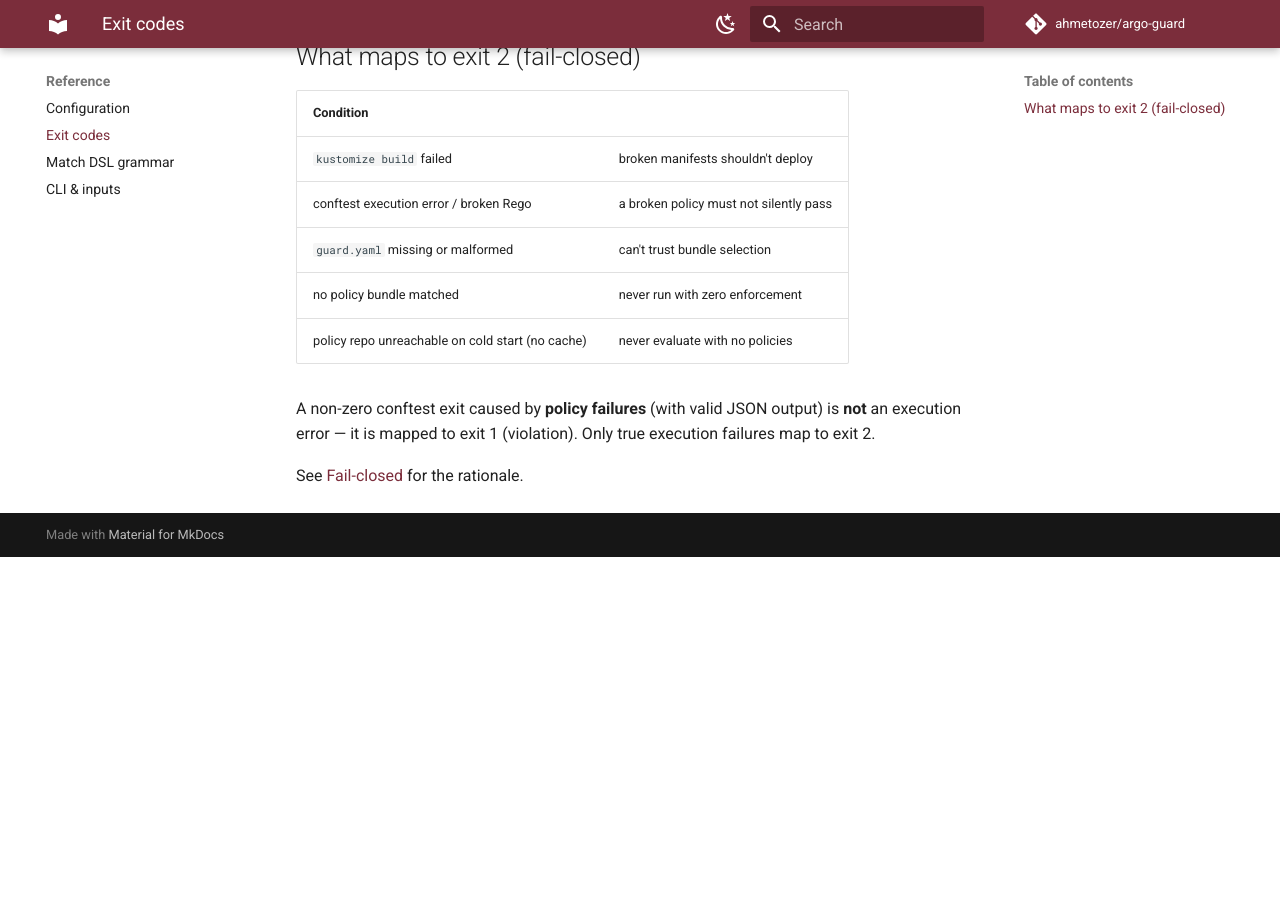
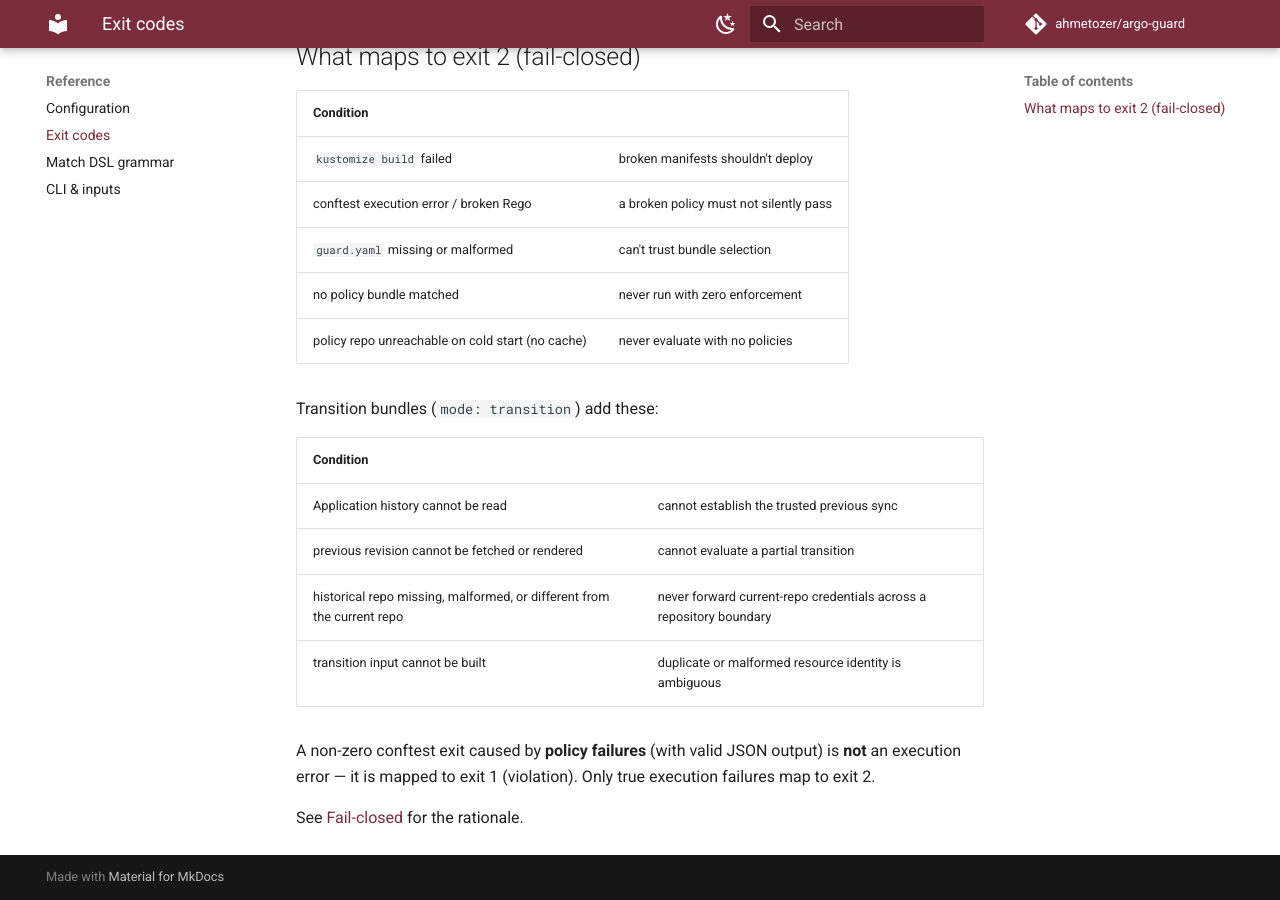
Before and after one commit to ahmetozer/argo-guard, an MkDocs documentation site: the page built from docs/reference/exit-codes.md, in a window 1280 px wide and 900 px high, scrolled down 610 px. Built offline with MkDocs 1.6.1 and Material for MkDocs 9.7.7, drawn with Linux system fonts in a browser that asks for light colours; comment, search, counter and statistics services are not loaded; before the commit the page ends 1167 px from its top, so only the background shows below that.

Commit message:
docs: add transition fail-closed conditions to exit-codes table

```diff
--- a/docs/reference/exit-codes.md
+++ b/docs/reference/exit-codes.md
@@ -22,6 +22,15 @@ code and streams:
 | no policy bundle matched | never run with zero enforcement |
 | policy repo unreachable on cold start (no cache) | never evaluate with no policies |
 
+Transition bundles (`mode: transition`) add these:
+
+| Condition | |
+|---|---|
+| Application history cannot be read | cannot establish the trusted previous sync |
+| previous revision cannot be fetched or rendered | cannot evaluate a partial transition |
+| historical repo missing, malformed, or different from the current repo | never forward current-repo credentials across a repository boundary |
+| transition input cannot be built | duplicate or malformed resource identity is ambiguous |
+
 A non-zero conftest exit caused by **policy failures** (with valid JSON output)
 is **not** an execution error — it is mapped to exit 1 (violation). Only true
 execution failures map to exit 2.
```
